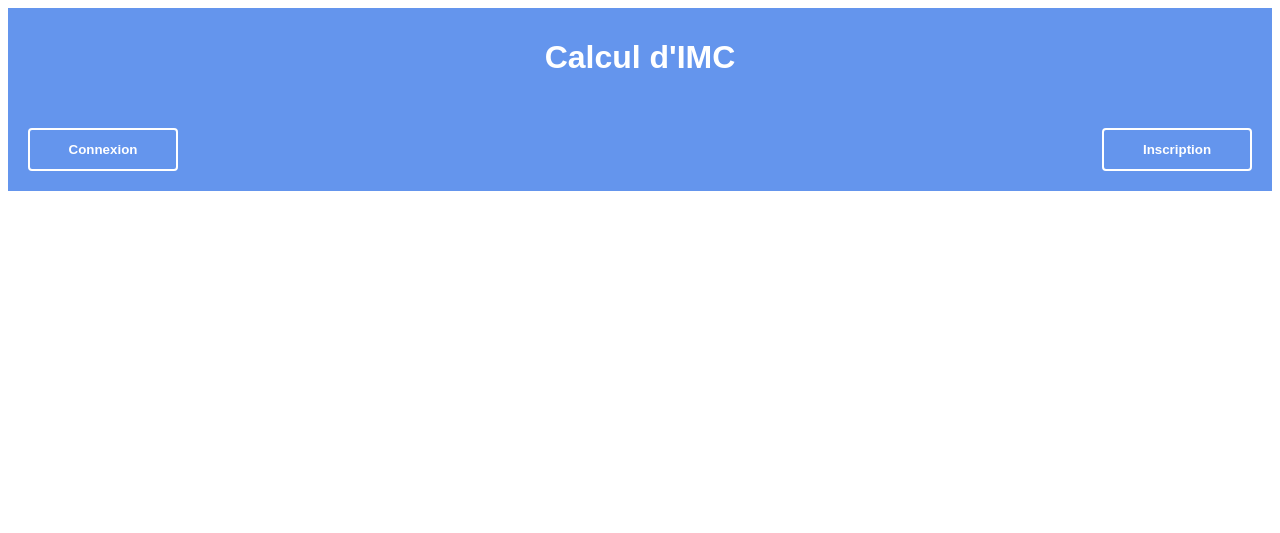
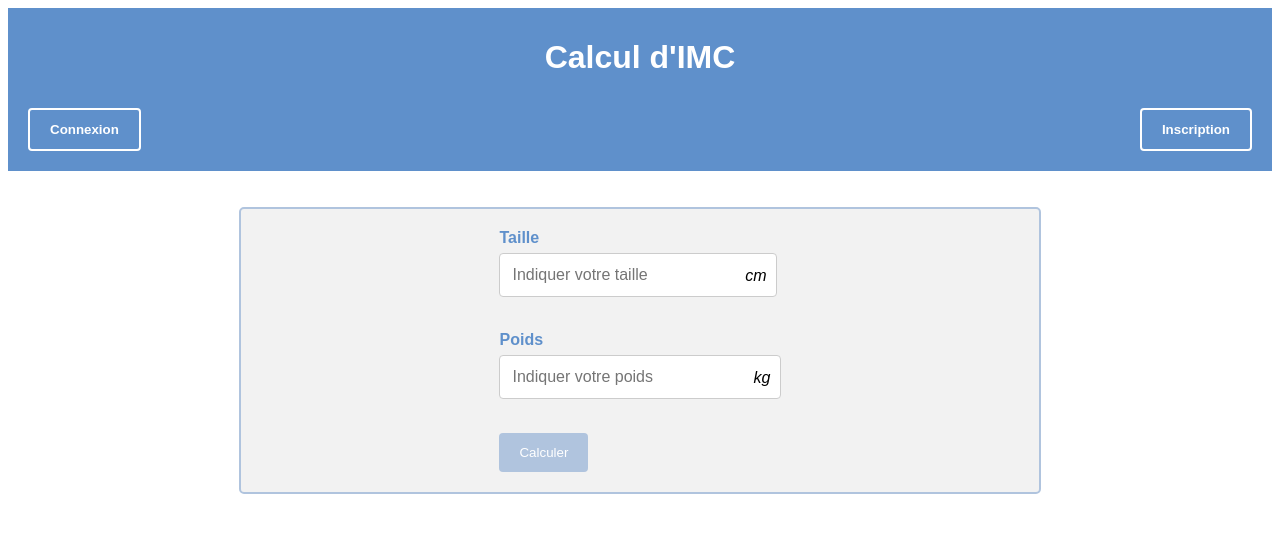
Before and after one commit to WendyToledo/PDL_IMC, a PHP site: page /layout.php in a window 1280 px wide. Shown: the top 533 px of the page. Run offline with PHP 8.4, Linux system fonts and the light colour scheme.

Commit message:
aligner les boutons connexions et inscriptions

```diff
--- a/sprint 1/IMC.php
+++ b/sprint 1/IMC.php
@@ -30,5 +30,4 @@ if($view===false)
 //inclusion du layout qui va lui meme inclure le template view
 else if($view!=context::NONE)
 	include($nameApp."/layout/".$context->getLayout().".php");
-
 ?>
--- a/sprint 1/IMC/layout/layout.php
+++ b/sprint 1/IMC/layout/layout.php
@@ -5,12 +5,14 @@
     <link rel="stylesheet" href="https://cdnjs.cloudflare.com/ajax/libs/font-awesome/5.15.4/css/all.min.css">
     <script src="https://cdnjs.cloudflare.com/ajax/libs/jquery/3.6.0/jquery.min.js"></script>
     <script src="js/soumissionConnexion.js"></script>
+    <script src="js/soumissionInscription.js"></script>
+    <script src="js/calculImc.js"></script>
     <title> Calcul d'IMC </title>
     <style>
         body {
             font-family: Arial, Helvetica, sans-serif;
         }
-			input[type=text] {
+        input[type=text], input[type=password]{
             width: 100%;
             padding: 12px;
             border: 1px solid #ccc;
@@ -18,6 +20,7 @@
             box-sizing: border-box;
             margin-top: 6px;
             margin-bottom: 16px;
+            font-size: 16px;
         }
         input[type=submit] {
             color: white;
@@ -30,20 +33,29 @@
             color: black;
         }
         h2{
-                color : black;
+            color : #5F90CB;
         }
         inscriptionModal{
             margin-right: 4px;
         }
 
         input[type=submit]:hover {
-				background-color: #6495ED;
+            background-color: #5F90CB;
+        }
+        .container {
+            border-radius: 5px;
+            background-color: #f2f2f2;
+            padding: 20px;
+            display: flex;
+            width: 60%;
+            margin: 0 auto;
+            justify-content: center;
+            border: 2px solid #B0C4DE;
         }
         .bandeau {
-				background-color: #6495ED;
+            background-color: #5F90CB;
             padding: 10px;
             color: white;
-
         }
         h1 {
             text-align:center;
@@ -58,13 +70,15 @@
             background-color: rgba(0, 0, 0, 0.5);
             justify-content: center;
             align-items: center;
+            z-index: 1000;
         }
         .modal-content {
             background-color: #f2f2f2;
             padding: 20px;
             border-radius: 5px;
+            position: relative;
+            z-index: 1001;
         }
-
         #close {
             color: #aaaaaa;
             float: right;
@@ -82,23 +96,36 @@
             padding: 12px 20px;
             border: 2px solid white;
             border-radius: 4px;
-				background-color: #6495ED;
+            background-color: #5F90CB;
             font-weight: bold;
             cursor: pointer;
-                margin-top: 20px;
-                width: 150px;
-
-
         }
-
-            .boutons{
+        #boutons{
             display: flex;
             justify-content: space-between;
             padding: 10px;
         }
-
+        #connexionBtn {
+            margin-right: 10px;
+        }
         .bouton:hover {
             background-color: #B0C4DE;
+        }
+        .input {
+            position: relative;
+            display: inline-block;
+        }
+
+        .input .unit {
+            position: absolute;
+            right: 10px;
+            top: 45%;
+            color: #000000;
+            font-style: italic;
+        }
+        label {
+            color: #5F90CB;
+            font-weight: bold;
         }
     </style>
 </head>
@@ -107,33 +134,36 @@
 
 <div class="bandeau">
     <h1>Calcul d'IMC </h1>
-			<div class="boutons">
+    <div id="boutons">
         <?php if(isset($_SESSION['id'])) {
             echo('<button id="deconnexionBtn" onclick="deco()" class="bouton">Déconnexion</button>');
         } else {
             echo ('<button id="connexionBtn" onclick="co()" class="bouton">Connexion</button>');
-                    echo ('<button id="InscriptionBtn" onclick="inscription()" class="bouton">Inscription</button');
+            echo ('<button id="InscriptionBtn" onclick="inscription()" class="bouton">Inscription</button>');
+
         } ?>
     </div>
 </div>
+
 <?php if(isset($_SESSION['id'])) {
-			echo 'Bienvenu '.$_SESSION['id'];
-		} ?>
+         include 'view/moduleConnexionSuccessLogged.php';
+
+};?>
+
 
 <div id="connexionModal" class="modal">
     <div class="modal-content">
         <span id="close" class="closeConnexion" onclick="document.getElementById('connexionModal').style.display = 'none'">&times;</span>
         <h2>Connexion</h2><br>
         <form id="form_connexion" method="POST">
-					<label for="login">Pseudo</label>
-					<input type="text" id="login" name="login" style="width: 200px;" required><br><br>
+            <label for="login">Email</label>
+            <input type="text" id="login" name="login" required><br><br>
             <label for="password">Mot de passe</label>
             <input type="password" id="password" name="password"required><br><br>
             <input type="submit" value="Se connecter" onclick="document.getElementById('connexionModal').style.display = 'none'">
         </form>
     </div>
 </div>
-
 
 <div id="inscriptionModal" class="modal">
     <div class="modal-content">
@@ -147,13 +177,34 @@
             <label for="email">Email</label>
             <input type="text" id="email" name="email"required><br><br>
             <label for="password">Mot de passe</label>
-                    <input type="text" id="pass" name="pass"required><br><br>
-                    <label for="text">Confirmer votre mot de passe</label>
-                    <input type="text" id="confirm-pass" name="confirm-pass"required><br><br>
+            <input type="password" id="pass" name="pass"required><br><br>
+            <label for="confirm-password">Confirmer votre mot de passe</label>
+            <input type="password" id="confirm-pass" name="confirm-pass"required><br><br>
             <div id="inscription"></div><br><br>
-                    <input type="submit" value="S'inscrire">
+            <input type="submit" value="S'inscrire" onclick="return validateForm()">
         </form>
     </div>
+</div>
+
+<br><br>
+<div class="container">
+    <form id="form_imc" method="POST">
+        <div class="input">
+            <label for="taille">Taille</label>
+            <input type="text" name="taille" id="taille" placeholder="Indiquer votre taille" required oninput="notLetter(this)" min="0" max="999">
+            <span class="unit">cm</span>
+        </div>
+        <br><br>
+        <div class="input">
+            <label for="poids">Poids</label>
+            <input type="text" name="poids" id="poids" placeholder="Indiquer votre poids" required oninput="notLetter(this)" min="0" max="999">
+            <span class="unit">kg</span>
+        </div>
+        <br><br>
+        <input type="submit" value="Calculer">
+    </form>
+</div>
+<div id="resultat_imc">
 </div>
 </body>
 <script>
@@ -170,9 +221,25 @@
         document.getElementById("connexionModal").style.display = "flex";
     };
 
+    function notLetter(input) {
+        //empeche l'utilisateur de taper des lettres
+        input.value = input.value.replace(/[^\d]/g, '');
+    };
     function inscription(){
         document.getElementById("inscriptionModal").style.display = "flex";
     }
+    function validateForm() {
+        var nom = document.getElementById('nom').value;
+        var prenom = document.getElementById('prenom').value;
+        var email = document.getElementById('email').value;
+        var pass = document.getElementById('pass').value;
+        var confirmPass = document.getElementById('confirm-pass').value;
 
+        if (!nom || !prenom || !email || !pass || !confirmPass) {
+            return false; //empêche la fermeture du modal
+        }
+        document.getElementById('inscriptionModal').style.display = 'none';
+        return true; //autorise la soumission du formulaire
+    }
 </script>
 </html>
--- a/sprint 1/IMC/model/measurements.class.php
+++ b/sprint 1/IMC/model/measurements.class.php
@@ -4,7 +4,7 @@ use Doctrine\Common\Collections\ArrayCollection;
 
 /**
  * @Entity
- * @Table(name="uapv2202361.measurements")
+ * @Table(name="uapv2500724.measurements")
  */
 class Measurement {
 
--- a/sprint 1/IMC/view/modeleInscriptionSuccess.php
+++ b/sprint 1/IMC/view/modeleInscriptionSuccess.php
@@ -1,2 +1,6 @@
+<script src="js/soumissionDeconnexion.js"></script>
+<script src="js/voirReservation.js"></script>
 Inscription de
 <?php echo $context->utilisateur->identifiant ?> validée !
+
+<button id="deconnexionBtn" class="bouton">Déconnexion</button>
--- a/sprint 1/IMC/view/moduleConnexionSuccess.php
+++ b/sprint 1/IMC/view/moduleConnexionSuccess.php
@@ -1,5 +1,4 @@
 <script src="js/soumissionDeconnexion.js"></script>
 <script src="js/voirReservation.js"></script>
 utilisateur <?php echo $context->utilisateur->email?> connecté<br><br>
-
 <button id="deconnexionBtn" class="bouton">Déconnexion</button>
--- a/sprint 1/IMC/view/moduleDeconnexionSuccess.php
+++ b/sprint 1/IMC/view/moduleDeconnexionSuccess.php
@@ -2,3 +2,4 @@ utilisateur déconnecté<br><br>
 
 <button id="deconnexionBtn" class="bouton" style="display: none">Déconnexion</button>
 <button onclick="document.getElementById('connexionModal').style.display = 'flex'"id="connexionBtn" class="bouton">Connexion</button>
+<button onclick="document.getElementById('connexionModal').style.display = 'flex'"id="InscriptionBtn" class="bouton">Inscription</button>
--- a/sprint 1/js/soumissionConnexion.js
+++ b/sprint 1/js/soumissionConnexion.js
@@ -11,7 +11,7 @@ $(document).ready(function() {
                 password: $('#password').val()
             },
             success: function(response) {
-				$('#boutons').empty();
+                $('#boutons').empty();
 				$('#boutons').html(response);
 
             },
--- a/sprint 1/lib/core/dbconnection.class.php
+++ b/sprint 1/lib/core/dbconnection.class.php
@@ -1,8 +1,8 @@
 <?php
 
 define ('HOST', 'pedago01c.univ-avignon.fr') ;
-define ('USER', 'uapv2202144') ;
-define ('PASS', '5u9W2b' ) ;
+define ('USER', 'uapv2500724') ;
+define ('PASS', 'nkMHK7' ) ;
 define ('DB', 'etd' ) ;
 
 use Doctrine\ORM\Tools\Setup;
```
Also changed, not shown: sprint 1/IMC/controller/mainController.php (+45 -1 lines), sprint 1/IMC/model/users.class.php (+11 -2 lines), sprint 1/IMC/model/usersTable.class.php (+34 -1 lines), sprint 1/js/calcullmc.js (added, +21 -0 lines), sprint 1/js/soumissionInscription.js (added, +23 -0 lines). Lines whose indentation alone changed are shown as unchanged.
